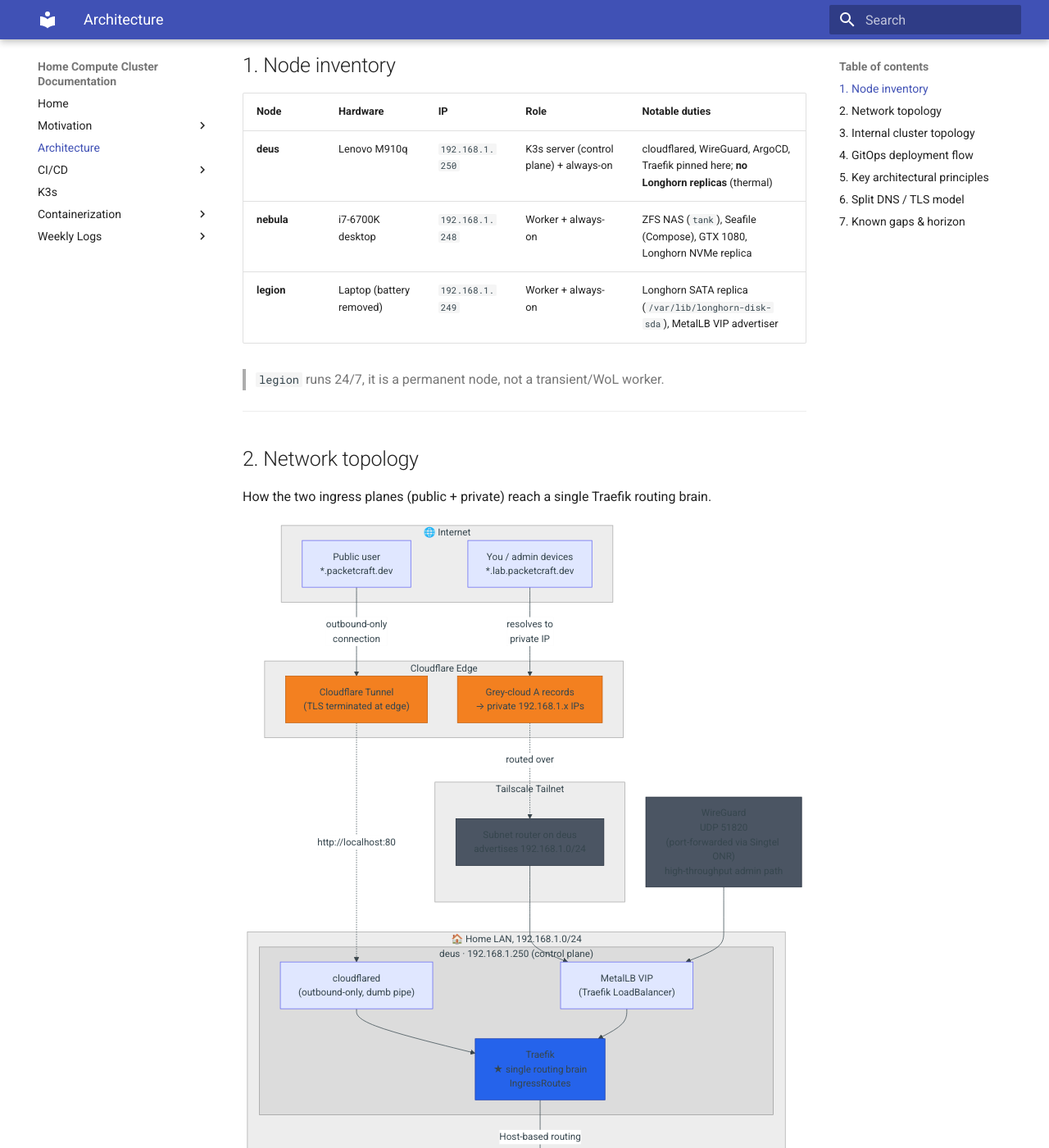
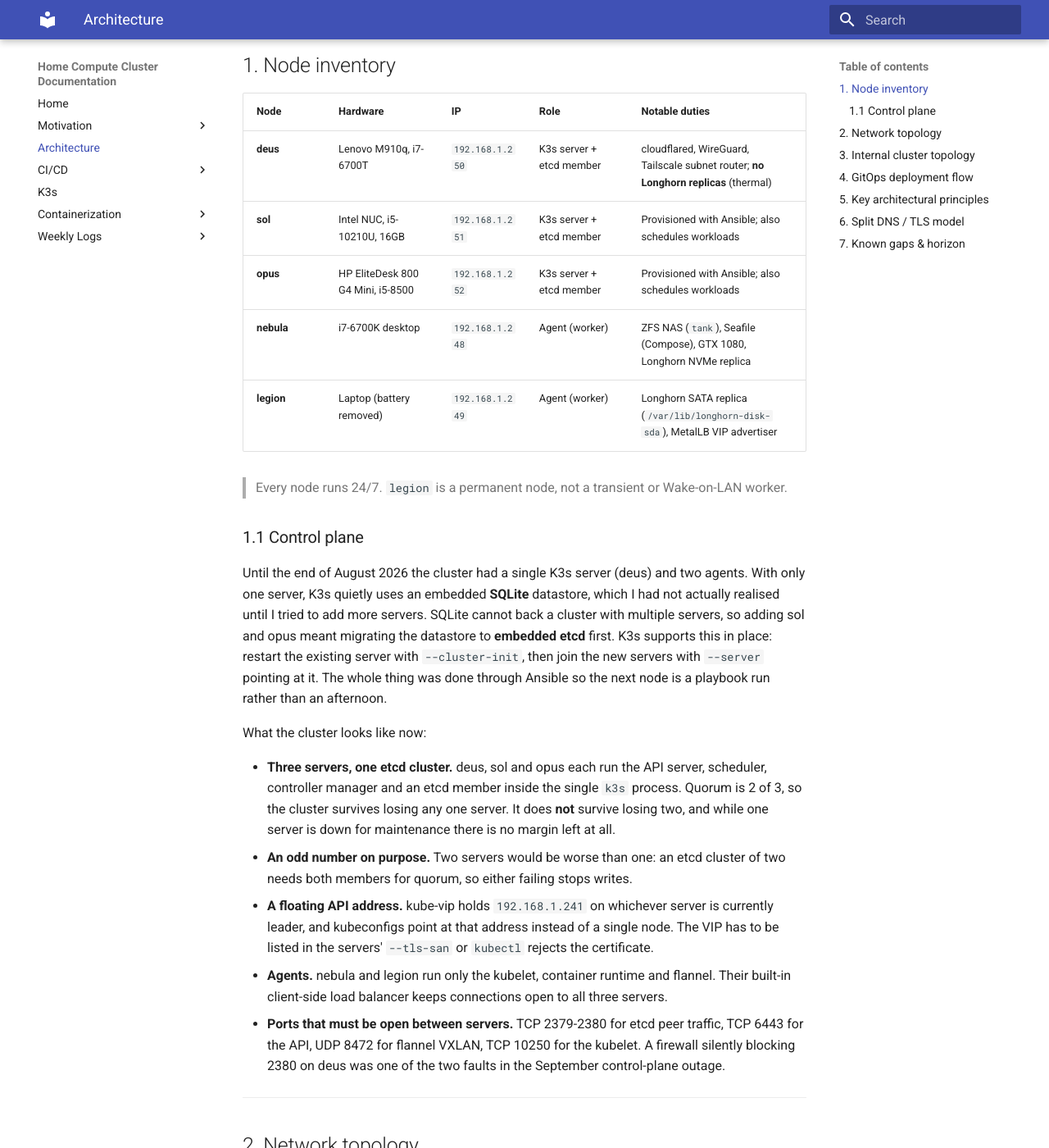
Before and after one commit to home-compute-cluster/docs, an MkDocs documentation site: the page built from docs/system-architecture/home-cluster.md, in a window 1280 px wide and 1400 px high, scrolled down 353 px. Shown: the whole window at 82% size. Built offline with MkDocs 1.6.1 and Material for MkDocs 9.7.7, drawn with Linux system fonts in a browser that asks for light colours; some of the changed text lies outside the part shown.

Commit message:
Add sol and opus as control-plane nodes with embedded etcd
Document the two new K3s servers (sol .251, opus .252), the migration
from the single-server SQLite datastore to embedded etcd, the kube-vip
API address and the ports the servers need between them.

Co-Authored-By: Claude Opus 5 <noreply@anthropic.com>

````diff
--- a/docs/system-architecture/home-cluster.md
+++ b/docs/system-architecture/home-cluster.md
@@ -1,9 +1,10 @@
 # Homelab Kubernetes Platform: Architecture
 
-A three-node K3s cluster running GitOps-managed services, with a split public/tailnet
-ingress model and Longhorn distributed storage. This document captures the network
-topology (how traffic reaches the cluster) and the internal cluster topology (how
-workloads, storage, and GitOps fit together).
+A five-node K3s cluster running GitOps-managed services, with a split public/tailnet
+ingress model and Longhorn distributed storage. Three of the nodes are K3s servers
+sharing an embedded etcd datastore. This document captures the network topology (how
+traffic reaches the cluster) and the internal cluster topology (how workloads,
+storage, and GitOps fit together).
 
 **Domains:** `*.packetcraft.dev` (public, via Cloudflare Tunnel) · `*.lab.packetcraft.dev` (tailnet-only)
 **Source of truth:** `BarneyLaw/homelab-cicd-config` (GitHub) → ArgoCD
@@ -14,11 +15,45 @@ workloads, storage, and GitOps fit together).
 
 | Node | Hardware | IP | Role | Notable duties |
 |------|----------|-----|------|----------------|
-| **deus** | Lenovo M910q | `192.168.1.250` | K3s server (control plane) + always-on | cloudflared, WireGuard, ArgoCD, Traefik pinned here; **no Longhorn replicas** (thermal) |
-| **nebula** | i7-6700K desktop | `192.168.1.248` | Worker + always-on | ZFS NAS (`tank`), Seafile (Compose), GTX 1080, Longhorn NVMe replica |
-| **legion** | Laptop (battery removed) | `192.168.1.249` | Worker + always-on | Longhorn SATA replica (`/var/lib/longhorn-disk-sda`), MetalLB VIP advertiser |
+| **deus** | Lenovo M910q, i7-6700T | `192.168.1.250` | K3s server + etcd member | cloudflared, WireGuard, Tailscale subnet router; **no Longhorn replicas** (thermal) |
+| **sol** | Intel NUC, i5-10210U, 16GB | `192.168.1.251` | K3s server + etcd member | Provisioned with Ansible; also schedules workloads |
+| **opus** | HP EliteDesk 800 G4 Mini, i5-8500 | `192.168.1.252` | K3s server + etcd member | Provisioned with Ansible; also schedules workloads |
+| **nebula** | i7-6700K desktop | `192.168.1.248` | Agent (worker) | ZFS NAS (`tank`), Seafile (Compose), GTX 1080, Longhorn NVMe replica |
+| **legion** | Laptop (battery removed) | `192.168.1.249` | Agent (worker) | Longhorn SATA replica (`/var/lib/longhorn-disk-sda`), MetalLB VIP advertiser |
 
-> `legion` runs 24/7, it is a permanent node, not a transient/WoL worker.
+> Every node runs 24/7. `legion` is a permanent node, not a transient or Wake-on-LAN worker.
+
+### 1.1 Control plane
+
+Until the end of August 2026 the cluster had a single K3s server (deus) and two
+agents. With only one server, K3s quietly uses an embedded **SQLite** datastore,
+which I had not actually realised until I tried to add more servers. SQLite cannot
+back a cluster with multiple servers, so adding sol and opus meant migrating the
+datastore to **embedded etcd** first. K3s supports this in place: restart the
+existing server with `--cluster-init`, then join the new servers with `--server`
+pointing at it. The whole thing was done through Ansible so the next node is a
+playbook run rather than an afternoon.
+
+What the cluster looks like now:
+
+- **Three servers, one etcd cluster.** deus, sol and opus each run the API server,
+  scheduler, controller manager and an etcd member inside the single `k3s` process.
+  Quorum is 2 of 3, so the cluster survives losing any one server. It does **not**
+  survive losing two, and while one server is down for maintenance there is no
+  margin left at all.
+- **An odd number on purpose.** Two servers would be worse than one: an etcd cluster
+  of two needs both members for quorum, so either failing stops writes.
+- **A floating API address.** kube-vip holds `192.168.1.241` on whichever server is
+  currently leader, and kubeconfigs point at that address instead of a single node.
+  The VIP has to be listed in the servers' `--tls-san` or `kubectl` rejects the
+  certificate.
+- **Agents.** nebula and legion run only the kubelet, container runtime and flannel.
+  Their built-in client-side load balancer keeps connections open to all three
+  servers.
+- **Ports that must be open between servers.** TCP 2379-2380 for etcd peer traffic,
+  TCP 6443 for the API, UDP 8472 for flannel VXLAN, TCP 10250 for the kubelet. A
+  firewall silently blocking 2380 on deus was one of the two faults in the
+  September control-plane outage.
 
 ---
 
@@ -111,12 +146,20 @@ flowchart TB
         direction TB
 
         subgraph deus["deus · control plane (always-on)"]
-            k3s_server["K3s server / etcd<br/>⚠ single-server SPOF"]
+            k3s_server["K3s server<br/>etcd member 1 of 3"]
             traefik2["Traefik<br/>(routing brain)"]
             cloudflared2["cloudflared"]
             wg2["WireGuard"]
             argo2["ArgoCD"]
             note_deus["no Longhorn replicas<br/>(thermal)"]
+        end
+
+        subgraph sol["sol · control plane (always-on)"]
+            sol_server["K3s server<br/>etcd member 2 of 3"]
+        end
+
+        subgraph opus["opus · control plane (always-on)"]
+            opus_server["K3s server<br/>etcd member 3 of 3"]
         end
 
         subgraph nebula["nebula · worker (always-on)"]
@@ -167,10 +210,10 @@ flowchart TB
     classDef warn fill:#fee2e2,stroke:#dc2626,color:#111
     classDef git fill:#ede9fe,stroke:#7c3aed,color:#111
 
-    class k3s_server,traefik2,cloudflared2,wg2,argo2 control
+    class k3s_server,sol_server,opus_server,traefik2,cloudflared2,wg2,argo2 control
     class neb_workloads,neb_nvme,neb_compose,neb_zfs,neb_gpu,leg_workloads,leg_sata,leg_metallb worker
     class longhorn,localpath,zfs_nas store
-    class note_deus,k3s_server warn
+    class note_deus warn
     class gh,gha,argo git
 ```
 
@@ -260,5 +303,6 @@ flowchart LR
 **On the horizon**
 - **Portfolio site** (static + Go API + Postgres): first real app, before obsync
 - **obsync** (Go backend + Postgres, both in K3s): deferred to avoid layering Go + Postgres + custom protocol at once
-- **Control-plane HA**: single-server etcd is a known SPOF; endgame is 2-3 dedicated mini-PC server nodes
+- **etcd visibility**: K3s does not expose etcd metrics by default (`--etcd-expose-metrics` is false) and the kube-prometheus-stack etcd job looks for etcd pods that do not exist under K3s, so losing a member currently alerts nobody
+- **Taint deus**: it carries the most cluster-critical roles and should stop taking general workloads
 - **Longhorn backup target**: NFS share on nebula's `tank`, to configure before any DB holds real data
````
Also changed, not shown: docs/index.md (+8 -4 lines), docs/motivation/02-planning-tradeoffs-choices.md (+18 -3 lines), docs/motivation/03-cost-value-singapore.md (+6 -1 lines).
